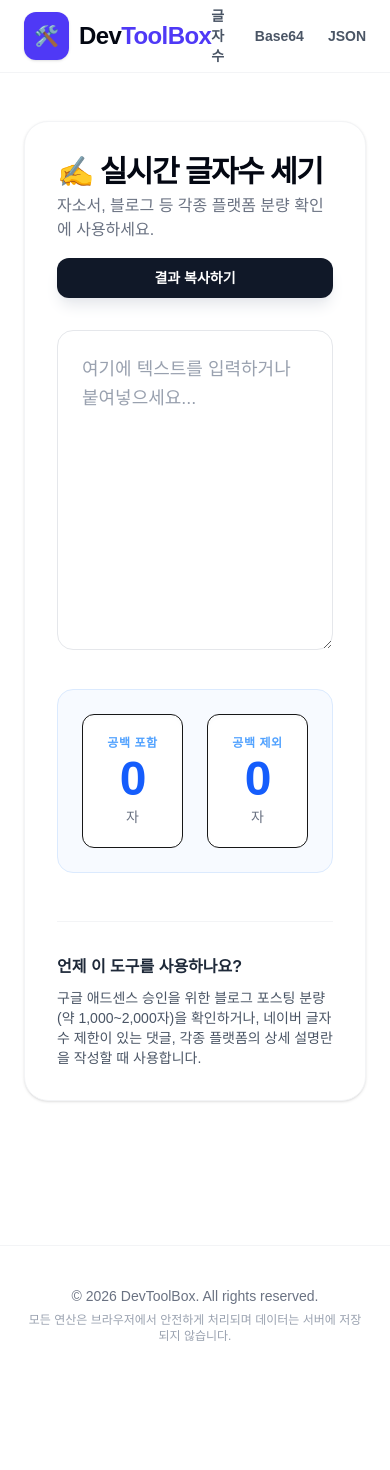
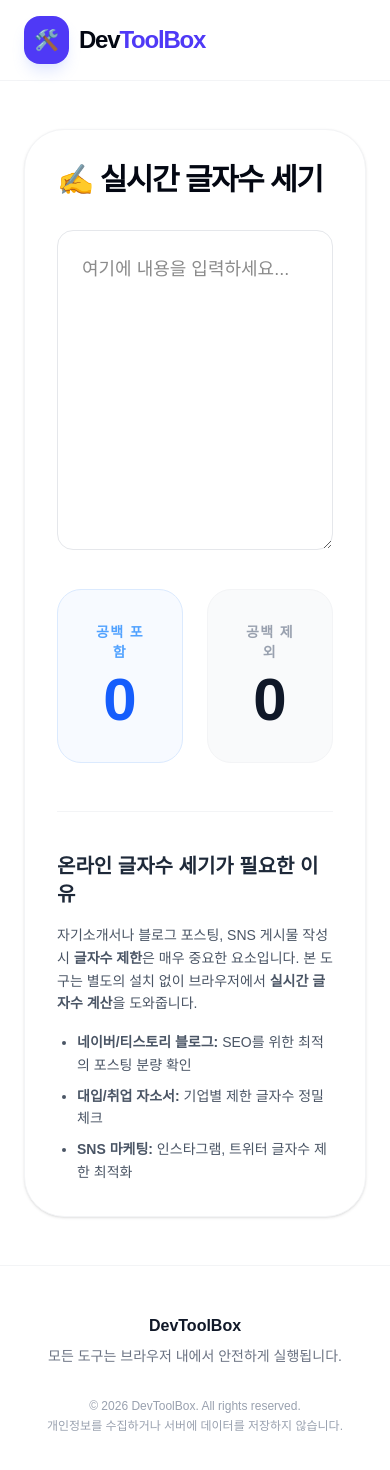
Before and after one commit to gjehdalshh/Development-Tools, a Next.js app: page /word-counter in a window 390 px wide. Shown: the top 1470 px of the page. Before the commit the page ends 1384 px from the top, so only its background shows below. Built offline with nearby package versions, Linux system fonts and the light colour scheme.

Commit message:
feat: complete professional design and SEO content

```diff
--- a/app/base64/page.tsx
+++ b/app/base64/page.tsx
@@ -5,47 +5,47 @@ export default function Base64Tool() {
   const [input, setInput] = useState('');
   const [result, setResult] = useState('');
 
-  const encode = () => { try { setResult(btoa(input)); } catch { alert('변환 불가한 문자열입니다. (ASCII만 지원)'); } };
-  const decode = () => { try { setResult(atob(input)); } catch { alert('올바른 Base64 형식이 아닙니다.'); } };
+  const handleAction = (type: 'en' | 'de') => {
+    try {
+      setResult(type === 'en' ? btoa(input) : atob(input));
+    } catch {
+      alert('올바른 형식이 아닙니다. 입력을 확인하세요.');
+    }
+  };
 
   return (
-    <div className="max-w-5xl mx-auto px-6 animate-in fade-in duration-500">
-      <div className="bg-white rounded-3xl shadow-sm border border-gray-100 p-8 md:p-10">
-        <header className="mb-8">
-          <h2 className="text-3xl font-black text-gray-950 tracking-tighter">🔗 Base64 인코더 / 디코더</h2>
-          <p className="text-gray-500 mt-1">텍스트를 안전한 전송 형식으로 인코딩하거나 복원하세요.</p>
-        </header>
+    <div className="max-w-4xl mx-auto px-6">
+      <div className="bg-white rounded-[2.5rem] shadow-sm border border-gray-100 p-8 md:p-12">
+        <h2 className="text-3xl font-black text-gray-950 tracking-tighter mb-8">🔗 Base64 인코더/디코더</h2>
 
         <textarea
-          className="w-full h-40 p-5 border border-gray-200 rounded-2xl focus:ring-4 focus:ring-indigo-100 focus:border-indigo-400 outline-none font-mono text-base transition-all mb-5"
-          placeholder="변환할 문자열을 입력하세요..."
+          className="w-full h-40 p-6 border border-gray-200 rounded-2xl focus:ring-4 focus:ring-indigo-100 focus:border-indigo-400 outline-none font-mono mb-6 transition-all"
+          placeholder="변환할 텍스트를 입력하세요..."
           value={input}
           onChange={(e) => setInput(e.target.value)}
         />
 
-        {/* 버튼 디자인 업그레이드 */}
-        <div className="flex flex-col sm:flex-row gap-3 mb-8 pb-8 border-b border-gray-100">
-          <button onClick={encode} className="flex-1 bg-indigo-600 text-white py-3.5 rounded-xl font-bold hover:bg-indigo-700 transition active:scale-95 shadow-lg shadow-indigo-100">
-            인코딩 (TEXT → B64)
-          </button>
-          <button onClick={decode} className="flex-1 bg-gray-900 text-white py-3.5 rounded-xl font-bold hover:bg-gray-800 transition active:scale-95 shadow-lg shadow-gray-200">
-            디코딩 (B64 → TEXT)
-          </button>
+        <div className="flex gap-4 mb-10">
+          <button onClick={() => handleAction('en')} className="flex-1 bg-indigo-600 text-white py-4 rounded-2xl font-black hover:bg-indigo-700 transition shadow-lg shadow-indigo-100">인코딩</button>
+          <button onClick={() => handleAction('de')} className="flex-1 bg-gray-900 text-white py-4 rounded-2xl font-black hover:bg-gray-800 transition shadow-lg shadow-gray-200">디코딩</button>
         </div>
 
-        {/* 결과 박스 디자인 대폭 개선 */}
         {result && (
-          <div className="p-6 bg-gray-900 rounded-2xl border border-gray-800 relative group animate-in slide-in-from-top-3 duration-300">
-            <button
-              onClick={() => navigator.clipboard.writeText(result)}
-              className="absolute right-3 top-3 bg-white/10 text-white px-3 py-1.5 rounded-md text-xs font-bold hover:bg-white/20 transition opacity-0 group-hover:opacity-100"
-            >
-              결과 복사
-            </button>
-            <div className="text-xs font-bold text-gray-400 mb-2 uppercase tracking-widest">변환 결과</div>
-            <code className="text-sm text-gray-100 break-all leading-relaxed font-mono">{result}</code>
+          <div className="p-8 bg-gray-950 rounded-3xl border border-gray-800 relative group mb-12">
+            <div className="text-xs font-bold text-gray-500 mb-3 uppercase tracking-[0.2em]">Result</div>
+            <code className="text-indigo-400 break-all font-mono leading-relaxed">{result}</code>
           </div>
         )}
+
+        <article className="pt-10 border-t border-gray-100 text-gray-600 leading-relaxed text-sm">
+          <h3 className="text-xl font-bold text-gray-800 mb-4">Base64 변환기 활용 가이드</h3>
+          <p className="mb-4">
+            <strong>Base64 인코딩</strong>은 8비트 이진 데이터를 텍스트 시스템에서 안전하게 전송하기 위해 ASCII 문자열로 변환하는 방식입니다. 주로 웹 개발에서 이미지 데이터 URI 생성, API 인증 토큰 처리 등에 사용됩니다.
+          </p>
+          <p>
+            본 도구는 데이터 유출 걱정 없이 브라우저 내에서 안전하게 작동하므로 보안이 중요한 문자열 변환에도 안심하고 사용할 수 있습니다.
+          </p>
+        </article>
       </div>
     </div>
   );
--- a/app/layout.tsx
+++ b/app/layout.tsx
@@ -1,33 +1,41 @@
 import './globals.css';
 import Link from 'next/link';
+
+export const metadata = {
+  title: 'DevToolBox - 개발자를 위한 온라인 도구 모음',
+  description: '글자수 세기, Base64 변환, JSON 포맷터 등 개발과 작업에 필요한 도구를 무료로 사용하세요.',
+};
 
 export default function RootLayout({ children }: { children: React.ReactNode }) {
   return (
     <html lang="ko">
       <body className="bg-gray-50/50 min-h-screen antialiased text-gray-900 font-sans">
-        {/* 상단바 디자인 업그레이드 */}
         <nav className="bg-white/80 backdrop-blur-md sticky top-0 z-50 border-b border-gray-100">
-          <div className="max-w-6xl mx-auto px-6 h-18 flex items-center justify-between">
+          <div className="max-w-6xl mx-auto px-6 h-20 flex items-center justify-between">
             <Link href="/" className="flex items-center gap-2.5 group">
-              <span className="p-2.5 rounded-xl bg-indigo-600 text-white font-black text-xl shadow-sm group-hover:bg-indigo-700 transition-colors">🛠️</span>
-              <span className="font-extrabold text-2xl text-gray-950 tracking-tight">Dev<span className="text-indigo-600">ToolBox</span></span>
+              <span className="p-2.5 rounded-2xl bg-indigo-600 text-white font-black text-xl shadow-indigo-100 shadow-lg group-hover:bg-indigo-700 transition-all">🛠️</span>
+              <span className="font-extrabold text-2xl text-gray-950 tracking-tighter">Dev<span className="text-indigo-600">ToolBox</span></span>
             </Link>
-            <div className="flex items-center gap-6 text-sm font-semibold text-gray-600">
-              <Link href="/word-counter" className="hover:text-indigo-600 transition-colors">글자수</Link>
-              <Link href="/base64" className="hover:text-indigo-600 transition-colors">Base64</Link>
-              <Link href="/json-formatter" className="hover:text-emerald-600 transition-colors">JSON</Link>
+            <div className="hidden md:flex items-center gap-8 text-sm font-bold text-gray-500">
+              <Link href="/word-counter" className="hover:text-indigo-600 transition-colors">글자수 세기</Link>
+              <Link href="/base64" className="hover:text-indigo-600 transition-colors">Base64 변환</Link>
+              <Link href="/json-formatter" className="hover:text-emerald-600 transition-colors">JSON 포맷터</Link>
             </div>
           </div>
         </nav>
 
-        {/* 콘텐츠 영역 */}
-        <main className="py-12 md:py-16">{children}</main>
+        <main className="py-12 md:py-16 min-h-[calc(100vh-160px)]">{children}</main>
 
-        {/* 푸터 추가 (SEO 및 전문성 향상) */}
-        <footer className="border-t border-gray-100 bg-white mt-24">
-          <div className="max-w-6xl mx-auto px-6 py-10 text-center text-sm text-gray-500">
-            <p>&copy; 2026 DevToolBox. All rights reserved.</p>
-            <p className="mt-1.5 text-xs text-gray-400">모든 연산은 브라우저에서 안전하게 처리되며 데이터는 서버에 저장되지 않습니다.</p>
+        <footer className="border-t border-gray-100 bg-white py-12">
+          <div className="max-w-6xl mx-auto px-6 grid grid-cols-1 md:grid-cols-2 gap-8 items-center">
+            <div className="text-center md:text-left">
+              <p className="font-bold text-gray-900">DevToolBox</p>
+              <p className="mt-2 text-sm text-gray-500">모든 도구는 브라우저 내에서 안전하게 실행됩니다.</p>
+            </div>
+            <div className="text-center md:text-right text-xs text-gray-400">
+              <p>&copy; 2026 DevToolBox. All rights reserved.</p>
+              <p className="mt-1">개인정보를 수집하거나 서버에 데이터를 저장하지 않습니다.</p>
+            </div>
           </div>
         </footer>
       </body>
--- a/app/word-counter/page.tsx
+++ b/app/word-counter/page.tsx
@@ -3,61 +3,43 @@ import { useState } from 'react';
 
 export default function WordCounter() {
   const [text, setText] = useState('');
-  const handleCopy = () => {
-    navigator.clipboard.writeText(text);
-    alert('전체 텍스트가 복사되었습니다! ✨');
-  };
-
   const charCount = text.length;
   const noSpaceCount = text.replace(/\s+/g, '').length;
 
   return (
-    <div className="max-w-5xl mx-auto px-6 animate-in fade-in duration-500">
-      <div className="bg-white rounded-3xl shadow-sm border border-gray-100 p-8 md:p-10">
-        <header className="flex flex-col md:flex-row md:items-center justify-between gap-4 mb-8">
-          <div>
-            <h2 className="text-3xl font-black text-gray-950 tracking-tighter">✍️ 실시간 글자수 세기</h2>
-            <p className="text-gray-500 mt-1">자소서, 블로그 등 각종 플랫폼 분량 확인에 사용하세요.</p>
+    <div className="max-w-4xl mx-auto px-6">
+      <div className="bg-white rounded-[2.5rem] shadow-sm border border-gray-100 p-8 md:p-12">
+        <h2 className="text-3xl font-black text-gray-950 tracking-tighter mb-8">✍️ 실시간 글자수 세기</h2>
+
+        <textarea
+          className="w-full h-80 p-6 border border-gray-200 rounded-2xl focus:ring-4 focus:ring-blue-100 focus:border-blue-400 outline-none text-lg leading-relaxed mb-8 transition-all"
+          placeholder="여기에 내용을 입력하세요..."
+          value={text}
+          onChange={(e) => setText(e.target.value)}
+        />
+
+        <div className="grid grid-cols-2 gap-6 mb-12">
+          <div className="bg-blue-50/50 p-8 rounded-3xl border border-blue-100 text-center">
+            <div className="text-sm font-bold text-blue-400 uppercase tracking-widest mb-2">공백 포함</div>
+            <div className="text-6xl font-black text-blue-600">{charCount}</div>
           </div>
-          <button
-            onClick={handleCopy}
-            className="px-5 py-2.5 bg-gray-900 text-white rounded-xl font-bold text-sm hover:bg-gray-800 transition active:scale-95 shadow-lg shadow-gray-200"
-          >
-            결과 복사하기
-          </button>
-        </header>
-
-        {/* 입력창 디자인 개선 */}
-        <div className="relative mb-8">
-          <textarea
-            className="w-full h-80 p-6 border border-gray-200 rounded-2xl focus:ring-4 focus:ring-blue-100 focus:border-blue-400 outline-none text-lg leading-relaxed transition-all placeholder:text-gray-400"
-            placeholder="여기에 텍스트를 입력하거나 붙여넣으세요..."
-            value={text}
-            onChange={(e) => setText(e.target.value)}
-          />
-          {text && (
-            <button onClick={() => setText('')} className="absolute right-4 top-4 text-xs text-gray-400 hover:text-red-500 font-medium">지우기</button>
-          )}
-        </div>
-
-        {/* 결과값 디자인 대폭 개선 */}
-        <div className="grid grid-cols-2 gap-6 bg-blue-50/50 p-6 rounded-2xl border border-blue-100">
-          <div className="text-center bg-white p-5 rounded-xl border shadow-inner shadow-gray-50">
-            <div className="text-xs font-bold text-blue-400 uppercase tracking-wider mb-1">공백 포함</div>
-            <div className="text-5xl font-black text-blue-600 tracking-tight">{charCount}</div>
-            <div className="text-sm text-gray-500 mt-1">자</div>
-          </div>
-          <div className="text-center bg-white p-5 rounded-xl border shadow-inner shadow-gray-50">
-            <div className="text-xs font-bold text-blue-400 uppercase tracking-wider mb-1">공백 제외</div>
-            <div className="text-5xl font-black text-blue-600 tracking-tight">{noSpaceCount}</div>
-            <div className="text-sm text-gray-500 mt-1">자</div>
+          <div className="bg-gray-50 p-8 rounded-3xl border border-gray-100 text-center">
+            <div className="text-sm font-bold text-gray-400 uppercase tracking-widest mb-2">공백 제외</div>
+            <div className="text-6xl font-black text-gray-900">{noSpaceCount}</div>
           </div>
         </div>
 
-        {/* 도움말 섹션 */}
-        <article className="mt-12 pt-8 border-t border-gray-100 text-gray-600 leading-relaxed">
-          <h3 className="font-bold text-gray-800 mb-2">언제 이 도구를 사용하나요?</h3>
-          <p className="text-sm">구글 애드센스 승인을 위한 블로그 포스팅 분량(약 1,000~2,000자)을 확인하거나, 네이버 글자수 제한이 있는 댓글, 각종 플랫폼의 상세 설명란을 작성할 때 사용합니다.</p>
+        {/* SEO 설명 영역 */}
+        <article className="pt-10 border-t border-gray-100 text-gray-600 leading-relaxed text-sm md:text-base">
+          <h3 className="text-xl font-bold text-gray-800 mb-4">온라인 글자수 세기가 필요한 이유</h3>
+          <p className="mb-4">
+            자기소개서나 블로그 포스팅, SNS 게시물 작성 시 <strong>글자수 제한</strong>은 매우 중요한 요소입니다. 본 도구는 별도의 설치 없이 브라우저에서 <strong>실시간 글자수 계산</strong>을 도와줍니다.
+          </p>
+          <ul className="list-disc ml-5 space-y-2">
+            <li><strong>네이버/티스토리 블로그:</strong> SEO를 위한 최적의 포스팅 분량 확인</li>
+            <li><strong>대입/취업 자소서:</strong> 기업별 제한 글자수 정밀 체크</li>
+            <li><strong>SNS 마케팅:</strong> 인스타그램, 트위터 글자수 제한 최적화</li>
+          </ul>
         </article>
       </div>
     </div>
```
Also changed, not shown: app/json-formatter/page.tsx (+20 -32 lines), app/page.tsx (+14 -25 lines).
